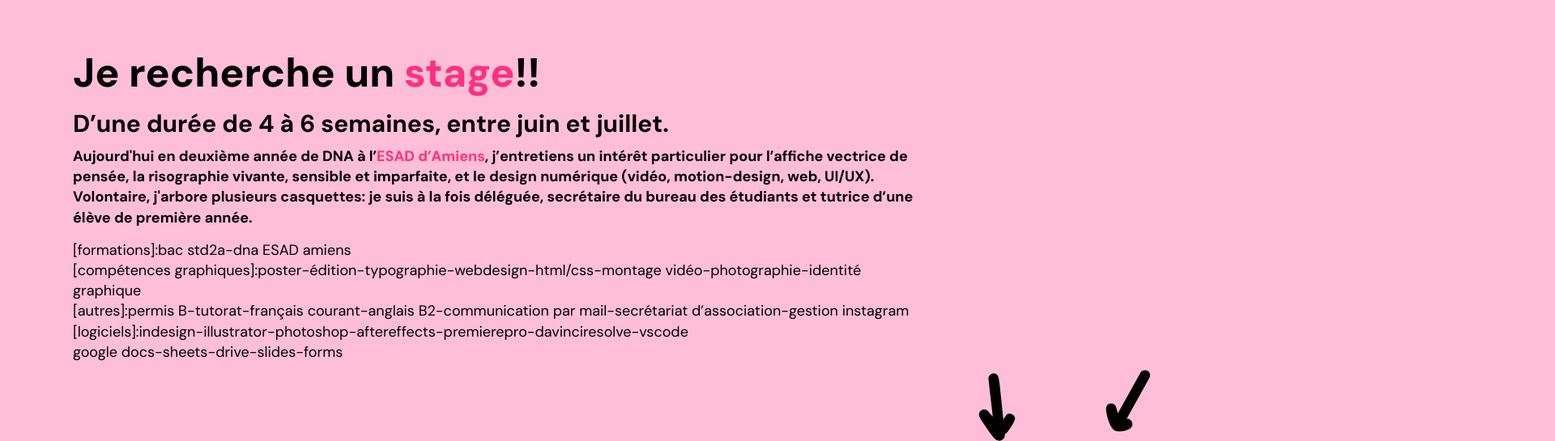
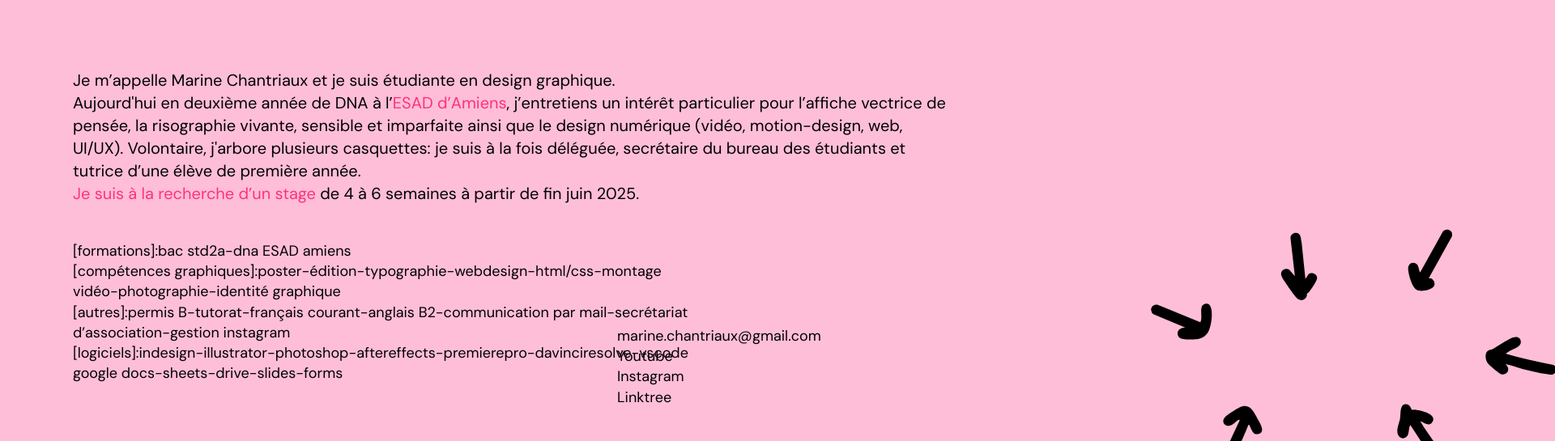
Before and after one commit to MarineChantriaux/MarineChantriaux.github.io, a plain HTML site: page a-propos.html in a window 1280 px wide. Shown: the part 130-675 px from the top of the page at 81% size, 1920 px wide, since content can reach past the window. Drawn offline with Linux system fonts and the light colour scheme.

Commit message:
Add files via upload

```diff
--- a/a-propos.html
+++ b/a-propos.html
@@ -32,19 +32,15 @@
     </header>
 
     <div class="page-a-propos"> <!--main project à modifier-->
-        <div class="h1">
-            <p>Je recherche un&nbsp;<a class= "surlign">stage</a>!!</p>
-            <div class="h2">
-                <p>
-                    D’une durée de 4&nbsp;à&nbsp;6&nbsp;semaines, entre juin et&nbsp;juillet.
-                </p>
-            </div>
-        </div>
-        <div class="h3">
-            <p> Aujourd'hui en deuxième année de DNA à l’<a class= "surlign" href="https://www.esad-amiens.fr/" target="_blank">ESAD d’Amiens</a>,
-                j’entretiens un intérêt particulier pour l’affiche vectrice de pensée, la risographie vivante, sensible et imparfaite, et le design numérique (vidéo, motion-design, web, UI/UX).
+
+        <div class="presentation">
+            <p> Je m’appelle Marine Chantriaux et je suis étudiante en design graphique.
+                <br>Aujourd'hui en deuxième année de DNA à l’<a class= "surlign" href="https://www.esad-amiens.fr/" target="_blank">ESAD d’Amiens</a>,
+                j’entretiens un intérêt particulier pour l’affiche vectrice de pensée, la risographie vivante, sensible et imparfaite ainsi que le design numérique (vidéo, motion-design, web, UI/UX).
             Volontaire, j'arbore plusieurs casquettes: je suis à la fois déléguée, secrétaire du bureau des étudiants et tutrice d’une élève de première année.
+            <br><a class= "surlign">Je suis à la recherche d’un stage</a> de 4 à 6 semaines à partir de fin juin 2025.
         </p> </div>
+        <div class="comptact">
             <div class="competences">
                 <p>[formations]:<p>bac std2a</p>-<p>dna ESAD amiens</p>
                 <br><p>[compétences graphiques]:<p>poster</p>-<p>édition</p>-<p>typographie</p>-<p>webdesign</p>-<p>html/css</p>-<p>montage vidéo</p>-<p>photographie</p>-<p>identité graphique</p>
@@ -64,6 +60,7 @@
                     <br><a href="https://linktr.ee/chantriauxmarine">Linktree</a>
                 </p>
             </div>
+        </div>
 
     </div>
 
--- a/style.css
+++ b/style.css
@@ -489,6 +489,19 @@ body.dark-theme .no-dark-retour{
     justify-content: center;
 }
 
+.presentation p{
+    font-size: 20px;
+}
+
+@media (min-width: 1024px) {
+    .comptact{
+        display: grid;
+        grid-template-columns: 1fr 1fr;
+        margin-top: 30px;
+    }
+}
+
+
 .competences{
     gap: 24px;
     margin-top: 15px;
@@ -537,7 +550,7 @@ body.dark-theme .no-dark-retour{
 
 
 .contact{
-    transform: translate(20%, 50%);
+    transform: translate(-70%, 30%);
     margin-top: 50px;
     margin-bottom: 60px;
 }
```
